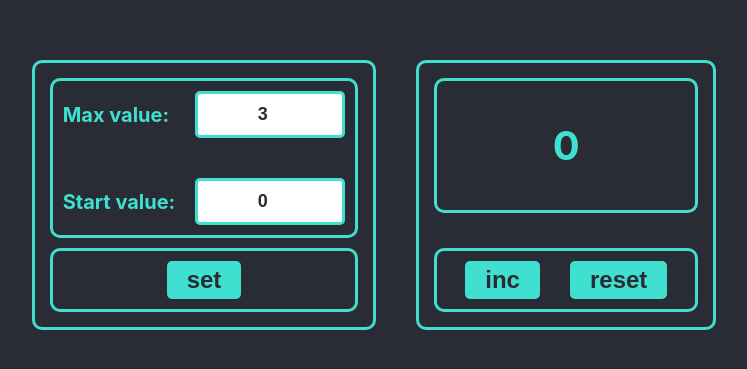
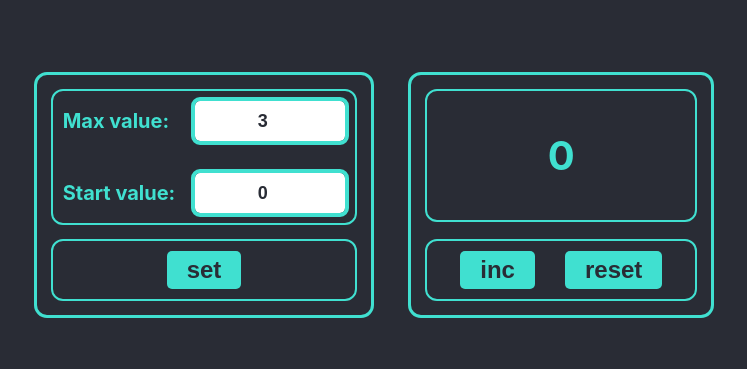
Before and after one commit to KaninGleb/Counter, a React (Vite) app: page / in a window 1280 px wide. Shown: the part 205-574 px from the top of the page, without its empty margins (266-1013 px from the left). Built offline with nearby package versions, Linux system fonts and the light colour scheme.

Commit message:
Styled supplemented

```diff
--- a/src/index.css
+++ b/src/index.css
@@ -33,8 +33,9 @@ code {
     display: flex;
     flex-direction: column;
     justify-content: space-between;
-    border: 3px solid turquoise;
-    padding: 15px;
+    outline: 3px solid turquoise;
+    gap: 18px;
+    padding: 16px;
     border-radius: 10px;
     width: 300px;
 }
@@ -44,7 +45,7 @@ code {
     font-weight: 700;
     padding: 40px 20px;
     color: turquoise;
-    border: 3px solid turquoise;
+    outline: 2px solid turquoise;
     border-radius: 10px;
     text-align: center;
     overflow: hidden;
@@ -61,7 +62,7 @@ code {
     justify-content: center;
     gap: 30px;
     padding: 10px;
-    border: 3px solid turquoise;
+    outline: 2px solid turquoise;
     border-radius: 10px;
 }
 
@@ -99,9 +100,9 @@ code {
 .counter-settings {
     display: flex;
     flex-direction: column;
-    gap: 10px;
-    border: 3px solid turquoise;
-    padding: 15px;
+    gap: 18px;
+    outline: 3px solid turquoise;
+    padding: 16px;
     border-radius: 10px;
 }
 
@@ -109,19 +110,21 @@ code {
     display: flex;
     flex-direction: column;
     justify-content: space-evenly;
-    gap: 40px;
-    border: 3px solid turquoise;
+    gap: 32px;
+    outline: 2px solid turquoise;
     border-radius: 10px;
     padding: 10px;
 }
 
 .input {
     text-align: center;
-    border: 3px solid turquoise;
+    border: none;
+    outline: 4px solid turquoise;
     border-radius: 5px;
     padding: 10px;
     color: #292c35;
     font-weight: 700;
     font-size: 18px;
     max-width: 150px;
+    max-height: 40px;
 }
```
